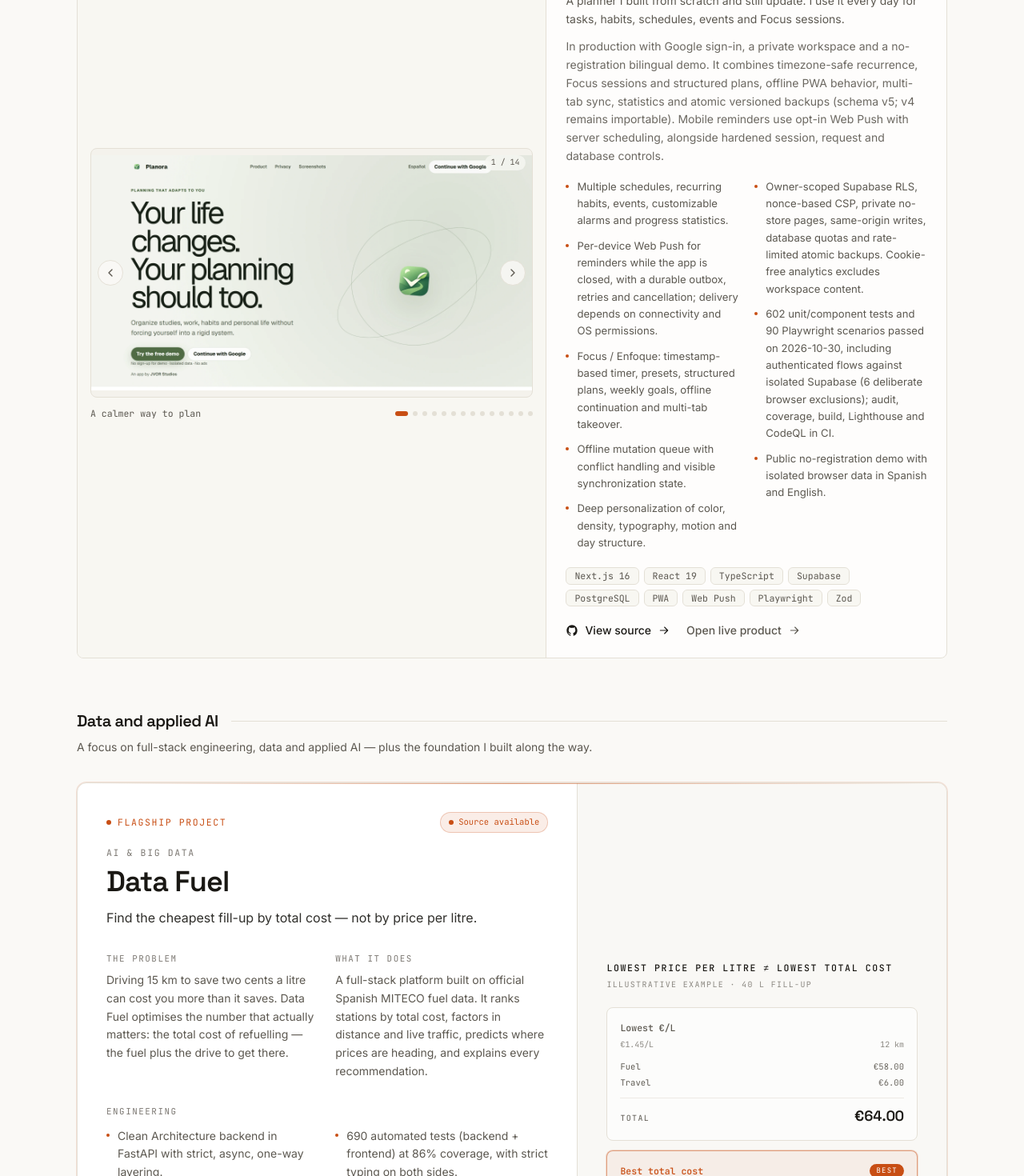
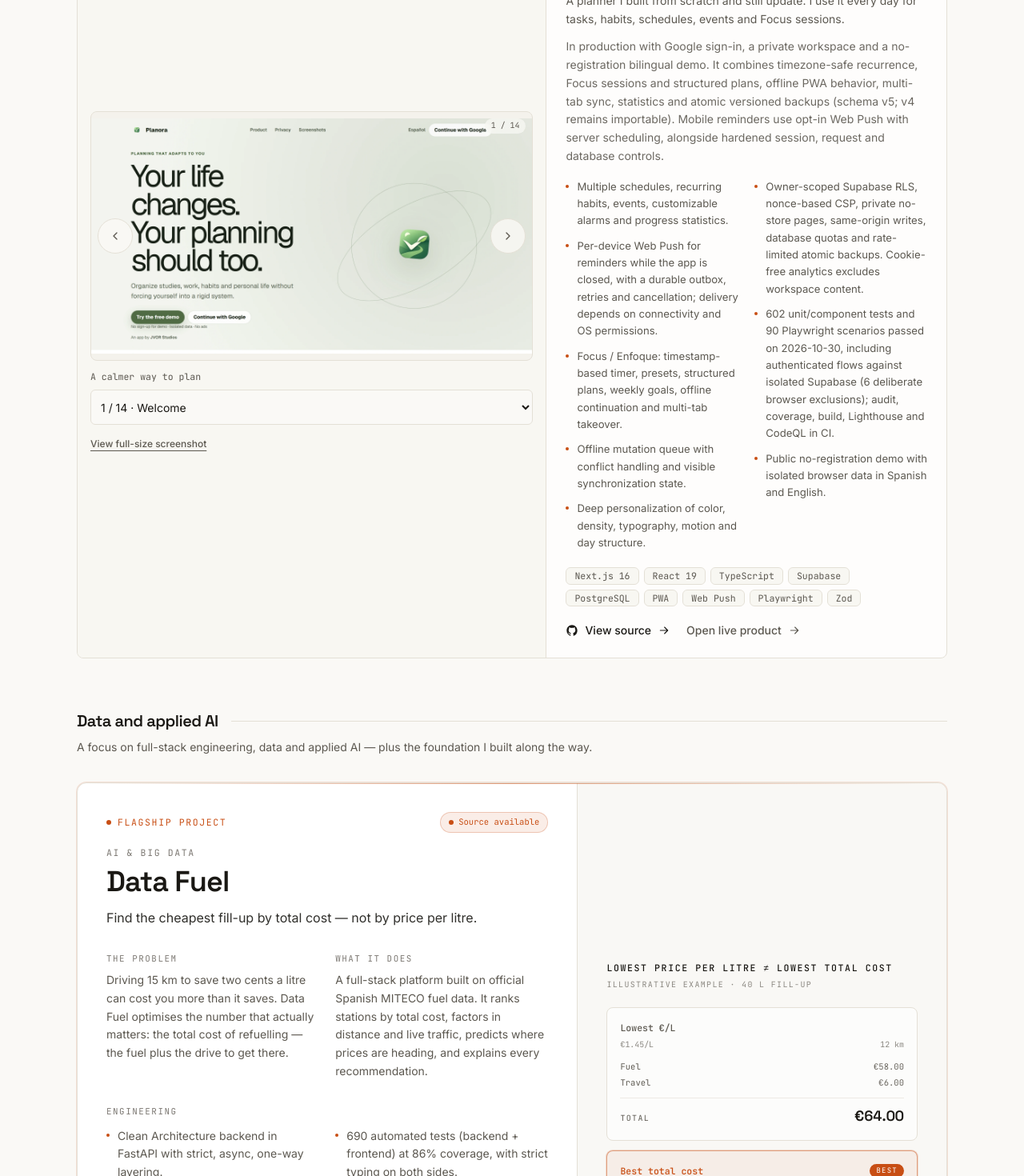
Before and after one commit to JoanOliver04/portfolio, a Next.js app: page / in a window 1280 px wide. Shown: the part 1400-2870 px from the top of the page at 80% size. Built offline with nearby package versions, Linux system fonts and the light colour scheme.

Commit message:
Add a screenshot picker and full-size links to every portfolio gallery

```diff
--- a/src/components/projects/ProjectCard.tsx
+++ b/src/components/projects/ProjectCard.tsx
@@ -99,7 +99,7 @@ export function ProjectCard({ project }: { project: Project }) {
       </h3>
       <p className="mt-2 text-[0.95rem] leading-relaxed text-muted">{project.tagline[locale]}</p>
 
-      {project.images ? <ProjectGallery images={project.images} indexed={project.images.length > 10} className="mt-5" /> : null}
+      {project.images ? <ProjectGallery images={project.images} singleFrame={project.images.length > 10} className="mt-5" /> : null}
 
       <div className="mt-5 space-y-4 text-sm leading-relaxed">
         <div>
--- a/src/components/projects/ProjectGallery.tsx
+++ b/src/components/projects/ProjectGallery.tsx
@@ -7,22 +7,15 @@ import { useI18n } from "@/i18n/I18nProvider";
 import { useReducedMotion } from "@/hooks/useReducedMotion";
 import { cn } from "@/lib/utils";
 
-/**
- * Accessible screenshot carousel. Real product images sell the work faster than
- * copy, so each project ships a short curated gallery. Keyboard navigable
- * (arrow keys), honours reduced-motion (instant swap, no slide), and lazy-loads
- * every frame after the first. Captions are bilingual and double as alt text.
- */
+/** Bilingual screenshot picker with keyboard navigation and a link to the selected original. */
 export function ProjectGallery({
   images,
   className,
-  showFullSizeLink = false,
-  indexed = false,
+  singleFrame = false,
 }: {
   images: ProjectImage[];
   className?: string;
-  showFullSizeLink?: boolean;
-  indexed?: boolean;
+  singleFrame?: boolean;
 }) {
   const { t, locale, ready } = useI18n();
   const reduced = useReducedMotion();
@@ -57,7 +50,7 @@ export function ProjectGallery({
       onKeyDown={onKeyDown}
     >
       <div className="relative overflow-hidden rounded-lg border border-border bg-surface-2">
-        {indexed ? (
+        {singleFrame ? (
           <div className="relative aspect-[4/5] max-h-[70svh] w-full sm:aspect-square lg:aspect-[6/5]">
             <Image
               key={current.src}
@@ -96,7 +89,7 @@ export function ProjectGallery({
               onClick={() => go(index - 1)}
               disabled={!ready}
               aria-label={t.a11y.galleryPrev}
-              className={cn(indexed && "min-h-11 min-w-11", "absolute left-2 top-1/2 flex h-8 w-8 -translate-y-1/2 items-center justify-center rounded-full border border-border bg-bg/80 text-muted backdrop-blur transition-colors hover:border-accent/60 hover:text-accent disabled:cursor-wait disabled:opacity-60")}
+              className="absolute left-2 top-1/2 flex h-11 w-11 -translate-y-1/2 items-center justify-center rounded-full border border-border bg-bg/80 text-muted backdrop-blur transition-colors hover:border-accent/60 hover:text-accent disabled:cursor-wait disabled:opacity-60"
             >
               <Chevron dir="left" />
             </button>
@@ -105,7 +98,7 @@ export function ProjectGallery({
               onClick={() => go(index + 1)}
               disabled={!ready}
               aria-label={t.a11y.galleryNext}
-              className={cn(indexed && "min-h-11 min-w-11", "absolute right-2 top-1/2 flex h-8 w-8 -translate-y-1/2 items-center justify-center rounded-full border border-border bg-bg/80 text-muted backdrop-blur transition-colors hover:border-accent/60 hover:text-accent disabled:cursor-wait disabled:opacity-60")}
+              className="absolute right-2 top-1/2 flex h-11 w-11 -translate-y-1/2 items-center justify-center rounded-full border border-border bg-bg/80 text-muted backdrop-blur transition-colors hover:border-accent/60 hover:text-accent disabled:cursor-wait disabled:opacity-60"
             >
               <Chevron dir="right" />
             </button>
@@ -116,12 +109,11 @@ export function ProjectGallery({
         ) : null}
       </div>
 
-      {/* Caption + dots */}
       <div className="mt-3 flex flex-wrap items-center justify-between gap-x-4 gap-y-2">
         <p className="min-w-0 flex-[1_1_12rem] font-mono text-[0.72rem] leading-snug text-muted" aria-live="polite">
           {current.caption[locale]}
         </p>
-        {indexed ? (
+        {count > 1 && (
           <select
             aria-label={t.a11y.galleryGoTo}
             value={index}
@@ -133,26 +125,8 @@ export function ProjectGallery({
               <option key={img.src} value={i}>{i + 1} / {count} · {(img.label ?? img.caption)[locale]}</option>
             ))}
           </select>
-        ) : count > 1 ? (
-          <div className="flex max-w-full flex-wrap items-center gap-1.5">
-            {images.map((img, i) => (
-              <button
-                key={img.src}
-                type="button"
-                onClick={() => go(i)}
-                disabled={!ready}
-                aria-label={`${t.a11y.galleryGoTo} ${i + 1}`}
-                aria-current={i === index}
-                className={cn(
-                  "h-1.5 rounded-full transition-all disabled:cursor-wait disabled:opacity-60",
-                  i === index ? "w-4 bg-accent" : "w-1.5 bg-border hover:bg-muted",
         )}
-              />
-            ))}
       </div>
-        ) : null}
-      </div>
-      {showFullSizeLink || indexed ? (
       <a
         href={current.src}
         target="_blank"
@@ -162,7 +136,6 @@ export function ProjectGallery({
         {t.a11y.galleryFullSize}
         <span className="sr-only"> ({t.a11y.opensNewTab})</span>
       </a>
-      ) : null}
     </div>
   );
 }
--- a/src/components/sections/DeveloperTools.tsx
+++ b/src/components/sections/DeveloperTools.tsx
@@ -31,7 +31,7 @@ export function DeveloperTools() {
               <article id={tool.id} className="grid scroll-mt-24 grid-cols-1 overflow-hidden rounded-lg border border-border bg-surface/70 transition-colors hover:border-accent/35 lg:grid-cols-[minmax(0,0.82fr)_minmax(0,1.18fr)]">
                 {tool.images ? (
                   <div className="flex items-center border-b border-border bg-surface-2/60 p-3 sm:p-4 lg:border-b-0 lg:border-r">
-                    <ProjectGallery images={tool.images} className="mx-auto w-full max-w-3xl lg:max-w-none" showFullSizeLink />
+                    <ProjectGallery images={tool.images} className="mx-auto w-full max-w-3xl lg:max-w-none" />
                   </div>
                 ) : null}
 
--- a/src/content/developerTools.ts
+++ b/src/content/developerTools.ts
@@ -41,6 +41,7 @@ const portfolioProducts: DeveloperTool[] = [
     images: [
       {
         "src": "/projects/planora/01-landing-desktop-light-en.webp",
+        "label": { "en": "Welcome", "es": "Bienvenida" },
         "caption": {
           "en": "A calmer way to plan",
           "es": "Presentación pública, propuesta de valor y CTA"
@@ -48,6 +49,7 @@ const portfolioProducts: DeveloperTool[] = [
       },
       {
         "src": "/projects/planora/04-today-desktop-light-es.webp",
+        "label": { "en": "Today", "es": "Hoy" },
         "caption": {
           "en": "Daily planning and weekly progress",
           "es": "Hoy: progreso, horario activo y grupos del día"
@@ -55,6 +57,7 @@ const portfolioProducts: DeveloperTool[] = [
       },
       {
         "src": "/projects/planora/08-week-desktop-light-es.webp",
+        "label": { "en": "Week", "es": "Semana" },
         "caption": {
           "en": "The complete week at a glance",
           "es": "Semana completa con tareas, hábitos y eventos"
@@ -62,6 +65,7 @@ const portfolioProducts: DeveloperTool[] = [
       },
       {
         "src": "/projects/planora/15-tasks-desktop-light-es.webp",
+        "label": { "en": "Tasks", "es": "Tareas" },
         "caption": {
           "en": "Tasks, filters and recurrence",
           "es": "Gestión de tareas, búsqueda, filtros y recurrencias"
@@ -69,6 +73,7 @@ const portfolioProducts: DeveloperTool[] = [
       },
       {
         "src": "/projects/planora/43-focus-home-desktop-light-en.webp",
+        "label": { "en": "Focus presets", "es": "Ajustes de Enfoque" },
         "caption": {
           "en": "Focus presets and four weeks of goals",
           "es": "Enfoque: presets, inicio rápido y resumen semanal"
@@ -76,6 +81,7 @@ const portfolioProducts: DeveloperTool[] = [
       },
       {
         "src": "/projects/planora/47-focus-countdown-desktop-light-es.webp",
+        "label": { "en": "Focus timer", "es": "Temporizador de Enfoque" },
         "caption": {
           "en": "Deep work in progress",
           "es": "Sesión activa de trabajo profundo"
@@ -83,6 +89,7 @@ const portfolioProducts: DeveloperTool[] = [
       },
       {
         "src": "/projects/planora/50-focus-plan-desktop-dark-en.webp",
+        "label": { "en": "Focus plan", "es": "Plan de Enfoque" },
         "caption": {
           "en": "Structured plans: current and next block",
           "es": "Plan estructurado: bloque actual y siguiente"
@@ -90,6 +97,7 @@ const portfolioProducts: DeveloperTool[] = [
       },
       {
         "src": "/projects/planora/52-focus-summary-desktop-light-es.webp",
+        "label": { "en": "Session summary", "es": "Resumen de sesión" },
         "caption": {
           "en": "Planned versus actual session summary",
           "es": "Resumen final y comparación de lo previsto con lo realizado"
@@ -97,6 +105,7 @@ const portfolioProducts: DeveloperTool[] = [
       },
       {
         "src": "/projects/planora/27-statistics-desktop-light-en.webp",
+        "label": { "en": "Statistics", "es": "Estadísticas" },
         "caption": {
           "en": "Progress and patterns",
           "es": "Estadísticas de hábitos y progreso real"
@@ -104,6 +113,7 @@ const portfolioProducts: DeveloperTool[] = [
       },
       {
         "src": "/projects/planora/12-month-desktop-light-es.webp",
+        "label": { "en": "Month", "es": "Mes" },
         "caption": {
           "en": "The month ahead",
           "es": "Calendario mensual con actividad y eventos"
@@ -111,6 +121,7 @@ const portfolioProducts: DeveloperTool[] = [
       },
       {
         "src": "/projects/planora/33-reminders-desktop-light-es.webp",
+        "label": { "en": "Reminders", "es": "Recordatorios" },
         "caption": {
           "en": "Reminders and alarms",
           "es": "Centro de notificaciones, recordatorios y alarmas"
@@ -118,6 +129,7 @@ const portfolioProducts: DeveloperTool[] = [
       },
       {
         "src": "/projects/planora/07-today-mobile-light-es.webp",
+        "label": { "en": "Today on mobile", "es": "Hoy en móvil" },
         "caption": {
           "en": "Daily planning on mobile",
           "es": "Hoy móvil: progreso y tareas de la mañana"
@@ -125,6 +137,7 @@ const portfolioProducts: DeveloperTool[] = [
       },
       {
         "src": "/projects/planora/56-focus-active-mobile-dark-es.webp",
+        "label": { "en": "Focus on mobile", "es": "Enfoque en móvil" },
         "caption": {
           "en": "Mobile concentration mode",
           "es": "Sesión activa de Enfoque en móvil oscuro"
@@ -132,6 +145,7 @@ const portfolioProducts: DeveloperTool[] = [
       },
       {
         "src": "/projects/planora/38-settings-desktop-light-es.webp",
+        "label": { "en": "Settings", "es": "Ajustes" },
         "caption": {
           "en": "Appearance and personalization",
           "es": "Ajustes de apariencia, idioma y personalización"
@@ -193,6 +207,7 @@ const portfolioProducts: DeveloperTool[] = [
     images: [
       {
         src: "/projects/media-batch-converter/batch-review.webp",
+        label: { en: "Batch selection", es: "Selección del lote" },
         caption: {
           en: "Three files included in a batch, with a draft excluded and the total input size shown",
           es: "Lote con tres archivos incluidos, un borrador excluido y el tamaño total de la selección",
@@ -200,6 +215,7 @@ const portfolioProducts: DeveloperTool[] = [
       },
       {
         src: "/projects/media-batch-converter/images-tab.webp",
+        label: { en: "Image settings", es: "Ajustes de imagen" },
         caption: {
           en: "AVIF preset for game backgrounds with Save only if smaller enabled",
           es: "Ajuste AVIF para fondos de videojuegos con la opción Guardar solo si ocupa menos activada",
@@ -207,6 +223,7 @@ const portfolioProducts: DeveloperTool[] = [
       },
       {
         src: "/projects/media-batch-converter/batch-results.webp",
+        label: { en: "Batch results", es: "Resultados del lote" },
         caption: {
           en: "Sample PNG batch showing the space saved and one skipped file",
           es: "Lote de ejemplo en PNG con el espacio ahorrado y un archivo omitido",
@@ -214,6 +231,7 @@ const portfolioProducts: DeveloperTool[] = [
       },
       {
         src: "/projects/media-batch-converter/batch-file-details.webp",
+        label: { en: "File details", es: "Detalle de archivo" },
         caption: {
           en: "Per-file results comparing the original and encoded sizes of a skipped PNG",
           es: "Detalle de un PNG omitido con su tamaño original y el que habría ocupado la salida",
@@ -221,6 +239,7 @@ const portfolioProducts: DeveloperTool[] = [
       },
       {
         src: "/projects/media-batch-converter/audio-tab.webp",
+        label: { en: "Audio settings", es: "Ajustes de audio" },
         caption: {
           en: "Opus preset for soundtracks with controls for bitrate and channels",
           es: "Ajuste Opus para bandas sonoras con controles de tasa de bits y canales",
@@ -228,6 +247,7 @@ const portfolioProducts: DeveloperTool[] = [
       },
       {
         src: "/projects/media-batch-converter/video-tab.webp",
+        label: { en: "Video settings", es: "Ajustes de vídeo" },
         caption: {
           en: "HEVC video in MP4 with controls for quality, resolution and frame rate",
           es: "Vídeo HEVC en MP4 con controles de calidad, resolución y fotogramas por segundo",
@@ -235,6 +255,7 @@ const portfolioProducts: DeveloperTool[] = [
       },
       {
         src: "/projects/media-batch-converter/files-tab.webp",
+        label: { en: "Document settings", es: "Ajustes de documentos" },
         caption: {
           en: "Document conversion with built-in engine and optional LibreOffice",
           es: "Conversión de documentos con motor integrado y LibreOffice opcional",
--- a/src/content/projects.ts
+++ b/src/content/projects.ts
@@ -28,26 +28,32 @@ export const projects: Project[] = [
     images: [
       {
         src: "/projects/data-fuel/01-dashboard.png",
+        label: { en: "Station rankings", es: "Ranking de gasolineras" },
         caption: { en: "Stations ranked by real total cost", es: "Gasolineras ordenadas por coste total real" },
       },
       {
         src: "/projects/data-fuel/02-shap.png",
+        label: { en: "SHAP explanation", es: "Explicación SHAP" },
         caption: { en: "Explainable AI verdict with exact SHAP attributions", es: "Veredicto de IA explicable con atribuciones SHAP exactas" },
       },
       {
         src: "/projects/data-fuel/03-simulator.png",
+        label: { en: "Trip cost simulator", es: "Simulador de coste" },
         caption: { en: "Total-cost simulator: fuel plus the drive", es: "Simulador de coste total: combustible más el trayecto" },
       },
       {
         src: "/projects/data-fuel/04-traffic.png",
+        label: { en: "Traffic and prices", es: "Tráfico y precios" },
         caption: { en: "Live traffic and price heatmap", es: "Mapa de calor de precios y tráfico en tiempo real" },
       },
       {
         src: "/projects/data-fuel/05-model.png",
+        label: { en: "Forecast model", es: "Modelo de previsión" },
         caption: { en: "Global feature importance of the forecast model", es: "Importancia global de las variables del modelo" },
       },
       {
         src: "/projects/data-fuel/06-dark.png",
+        label: { en: "Dark mode", es: "Modo oscuro" },
         caption: { en: "Full dark mode", es: "Modo oscuro completo" },
       },
     ],
@@ -110,26 +116,32 @@ export const projects: Project[] = [
     images: [
       {
         src: "/projects/fitprompt/01-home.png",
+        label: { en: "Home", es: "Inicio" },
         caption: { en: "Home dashboard", es: "Panel principal" },
       },
       {
         src: "/projects/fitprompt/02-chat-routine.png",
+        label: { en: "Training routine", es: "Rutina de entrenamiento" },
         caption: { en: "Conversational AI building a training routine", es: "IA conversacional creando una rutina de entrenamiento" },
       },
       {
         src: "/projects/fitprompt/03-chat-diet.png",
+        label: { en: "Nutrition plan", es: "Plan de nutrición" },
         caption: { en: "AI nutrition plan grounded in the user profile", es: "Plan de nutrición con IA basado en el perfil del usuario" },
       },
       {
         src: "/projects/fitprompt/04-dashboard.png",
+        label: { en: "Workout progress", es: "Progreso del entrenamiento" },
         caption: { en: "Workout tracking and progress", es: "Registro de entrenamientos y progreso" },
       },
       {
         src: "/projects/fitprompt/05-achievements.png",
+        label: { en: "Achievements", es: "Logros" },
         caption: { en: "Gamification and achievements", es: "Gamificación y logros" },
       },
       {
         src: "/projects/fitprompt/06-social.png",
+        label: { en: "Community", es: "Comunidad" },
         caption: { en: "Social layer", es: "Capa social" },
       },
     ],
@@ -187,26 +199,32 @@ export const projects: Project[] = [
     images: [
       {
         src: "/projects/data-detective/01-home.png",
+        label: { en: "Overview", es: "Vista general" },
         caption: { en: "Platform overview", es: "Visión general de la plataforma" },
       },
       {
         src: "/projects/data-detective/02-events.png",
+        label: { en: "Event impact", es: "Impacto de eventos" },
         caption: { en: "Quasi-experimental mass-event impact", es: "Impacto cuasi-experimental de eventos masivos" },
       },
       {
         src: "/projects/data-detective/03-air-map.png",
+        label: { en: "Air quality map", es: "Mapa de calidad del aire" },
         caption: { en: "Air-quality map", es: "Mapa de calidad del aire" },
       },
       {
         src: "/projects/data-detective/04-forecast.png",
+        label: { en: "72-hour forecast", es: "Previsión a 72 horas" },
         caption: { en: "Interpretable 72-hour forecast", es: "Pronóstico interpretable a 72 horas" },
       },
       {
         src: "/projects/data-detective/05-anomalies.png",
+        label: { en: "Anomalies", es: "Anomalías" },
         caption: { en: "Anomaly detection", es: "Detección de anomalías" },
       },
       {
         src: "/projects/data-detective/06-comparator.png",
+        label: { en: "Baseline comparison", es: "Comparación de referencia" },
         caption: { en: "Baseline day comparator", es: "Comparador con días de línea base" },
       },
     ],
@@ -421,26 +439,32 @@ export const projects: Project[] = [
     images: [
       {
         src: "/projects/book-piece/01-home.png",
+        label: { en: "Home", es: "Inicio" },
         caption: { en: "Home, signed in", es: "Pantalla principal con sesión iniciada" },
       },
       {
         src: "/projects/book-piece/02-store.png",
+        label: { en: "Bookshop", es: "Librería" },
         caption: { en: "Store running on an in-app currency", es: "Tienda con moneda propia de la app" },
       },
       {
         src: "/projects/book-piece/03-library.png",
+        label: { en: "My library", es: "Mi biblioteca" },
         caption: { en: "Personal reading library", es: "Biblioteca de lectura personal" },
       },
       {
         src: "/projects/book-piece/04-journal.png",
+        label: { en: "Reading journal", es: "Diario de lectura" },
         caption: { en: "Monthly reading journal", es: "Diario de lecturas mensual" },
       },
       {
         src: "/projects/book-piece/05-social.png",
+        label: { en: "Find readers", es: "Buscar lectores" },
         caption: { en: "Social layer — find other readers", es: "Capa social — buscar otros lectores" },
       },
       {
         src: "/projects/book-piece/06-admin.png",
+        label: { en: "Administration", es: "Administración" },
         caption: { en: "Role-based admin panel", es: "Panel de administración por roles" },
       },
     ],
@@ -488,26 +512,32 @@ export const projects: Project[] = [
     images: [
       {
         src: "/projects/brain-craft/01-home.png",
+        label: { en: "Start screen", es: "Inicio" },
         caption: { en: "Start screen", es: "Pantalla de inicio" },
       },
       {
         src: "/projects/brain-craft/02-battle.png",
+        label: { en: "Quiz battle", es: "Duelo de preguntas" },
         caption: { en: "Each answer is a move in a turn-based duel", es: "Cada respuesta es un movimiento en un duelo por turnos" },
       },
       {
         src: "/projects/brain-craft/03-upgrade.png",
+        label: { en: "Attribute upgrades", es: "Mejora de atributos" },
         caption: { en: "Level up and upgrade attributes", es: "Sube de nivel y mejora atributos" },
       },
       {
         src: "/projects/brain-craft/04-roulette.png",
+        label: { en: "Category roulette", es: "Ruleta de categorías" },
         caption: { en: "Category roulette", es: "Ruleta de categorías" },
       },
       {
         src: "/projects/brain-craft/05-phase1.png",
+        label: { en: "Phase one", es: "Primera fase" },
         caption: { en: "Phase 1 screen", es: "Pantalla de la fase 1" },
       },
       {
         src: "/projects/brain-craft/06-victory.png",
+        label: { en: "Victory", es: "Victoria" },
         caption: { en: "Victory screen", es: "Pantalla de victoria" },
       },
     ],
--- a/src/types/index.ts
+++ b/src/types/index.ts
@@ -14,7 +14,7 @@ export type RepoType = "source" | "showcase";
 export interface ProjectImage {
   src: string;
   caption: Localized;
-  /** Short title for the screenshot picker in larger galleries. */
+  /** Short title for the screenshot picker. */
   label?: Localized;
 }
 
```
Lines whose indentation alone changed are shown as unchanged.
